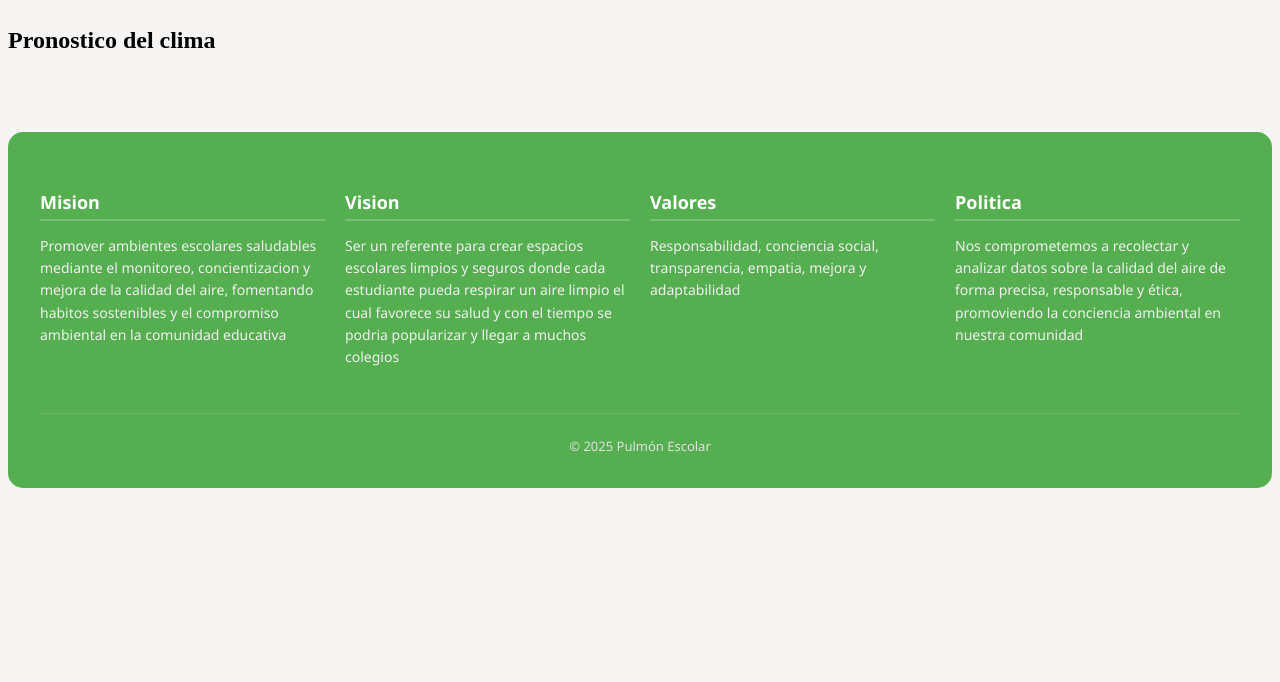
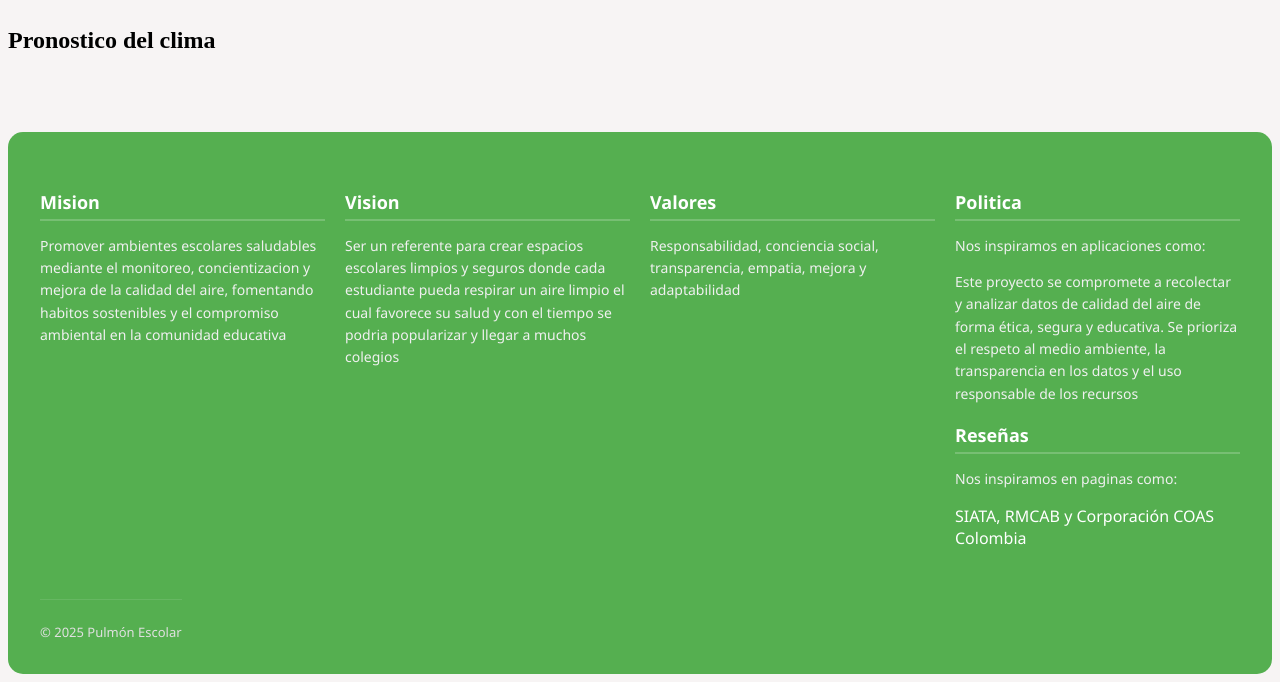
Before and after one commit to JoseAngelBL/Pulmon-escolar, a PHP site: page / in a window 1280 px wide. Shown: the part 906-1588 px from the top of the page. Before the commit the page ends 1394 px from the top, so only its background shows below. Run offline with PHP 8.4, Linux system fonts and the light colour scheme.

Commit message:
Footer con reseñas

```diff
--- a/index.html
+++ b/index.html
@@ -82,8 +82,13 @@
                 </div>
                 <div class="footer-col">
                     <h3> Politica</h3>
-                    <p>Nos comprometemos a recolectar y analizar datos sobre la calidad del aire de forma precisa, responsable y ética, promoviendo la conciencia ambiental en nuestra comunidad</p>
-                </div>
+                    <P> Nos inspiramos en aplicaciones como:
+                        <p>Este proyecto se compromete a recolectar y analizar datos de calidad del aire de forma ética, segura y educativa. Se prioriza el respeto al medio ambiente, la transparencia en los datos y el uso responsable de los recursos</p>
+                        <h3>Reseñas</h3>
+                        <p>Nos inspiramos en paginas como:</p>
+                        <a href="https://siata.gov.co" target="_blank">SIATA</a>,
+                        <a href="http://rmcab.ambientebogota.gov.co/home/map" target="_blank">RMCAB</a> y
+                        <a href="https://coascolombia.org/" target="_blank">Corporación COAS Colombia</a>
                 </div>
                 <div class="footer-bottom">
                     <p>&copy; 2025 Pulmón Escolar</p>
@@ -96,7 +101,7 @@
         const btnDerecha = document.querySelector('.boton-derecha');
 
         const imagenes = contenedor.querySelectorAll('img');
-        const imagenAncho = imagenes[0].clientWidth + 10; // 10 es el gap en tu CSS
+        const imagenAncho = imagenes[0].clientWidth + 10; //
         let index = 0;
         let autoScroll;
 
@@ -127,14 +132,11 @@
         }
 
         function detenerAutoScroll() {
-            clearInterval(autoScroll);
-        }
+            clearInterval(autoScrol)
 
-        // Detener el autoplay si el usuario usa los botones
             btnIzquierda.addEventListener('click', detenerAutoScroll);
             btnDerecha.addEventListener('click', detenerAutoScroll);
 
-        // Iniciar automáticamente
             window.addEventListener('load', iniciarAutoScroll);
     </script>
 </body>
--- a/styles.css
+++ b/styles.css
@@ -264,3 +264,23 @@ section li :last-child {
     border-top: 1px solid rgba(255, 255, 255, 0.1);
     padding-top: 10px;
 }
+
+.footer a {
+    color: white;
+    text-decoration: none;
+}
+
+.footer a:visited {
+    color: white;
+}
+
+.footer a:hover {
+    color: #cccccc;
+    text-decoration: underline;
+}
+
+.footer-col {
+    flex: 1;
+    min-width: 250px;
+    text-align: left;
+}
```
Lines whose indentation alone changed are shown as unchanged.
